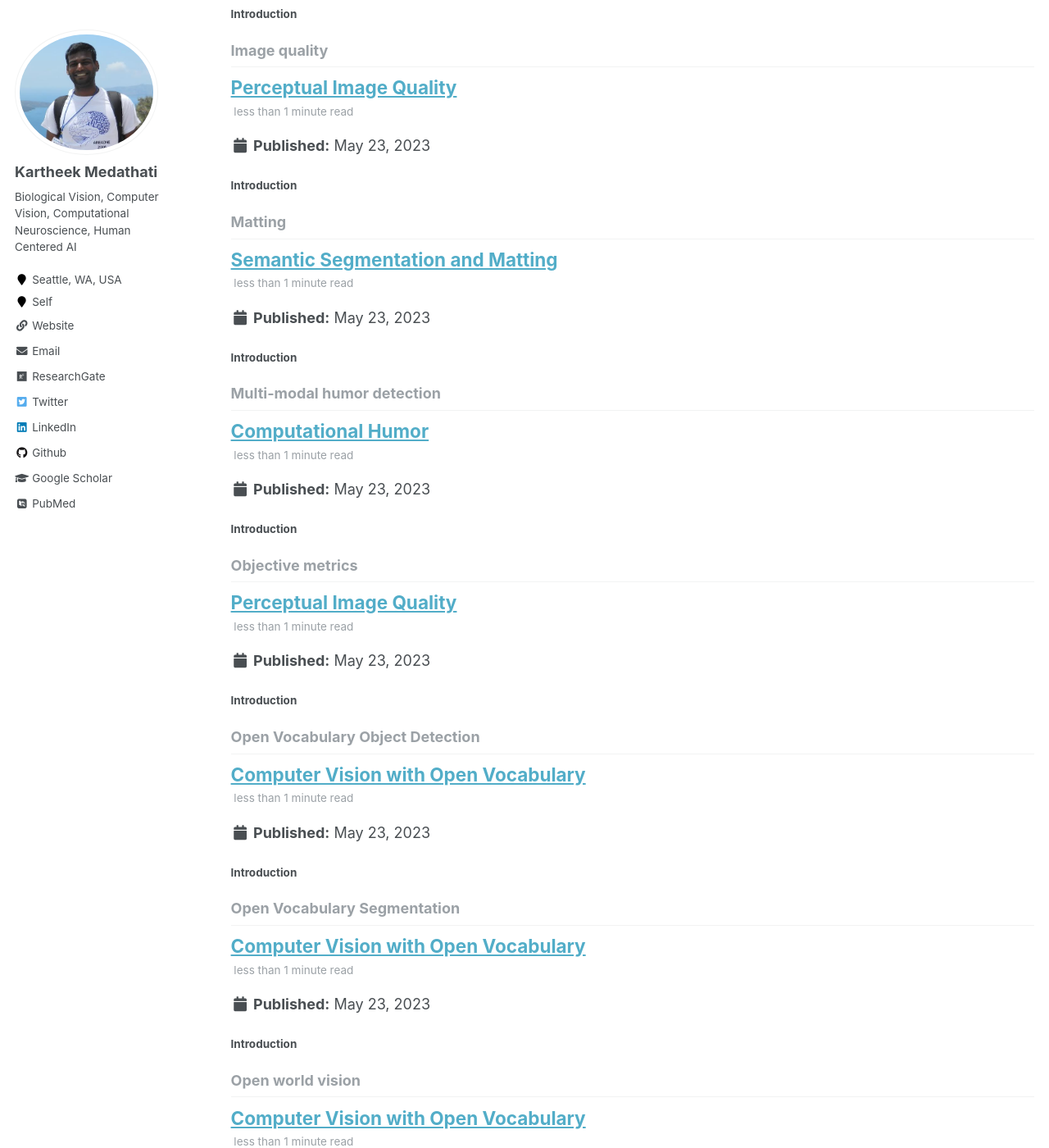
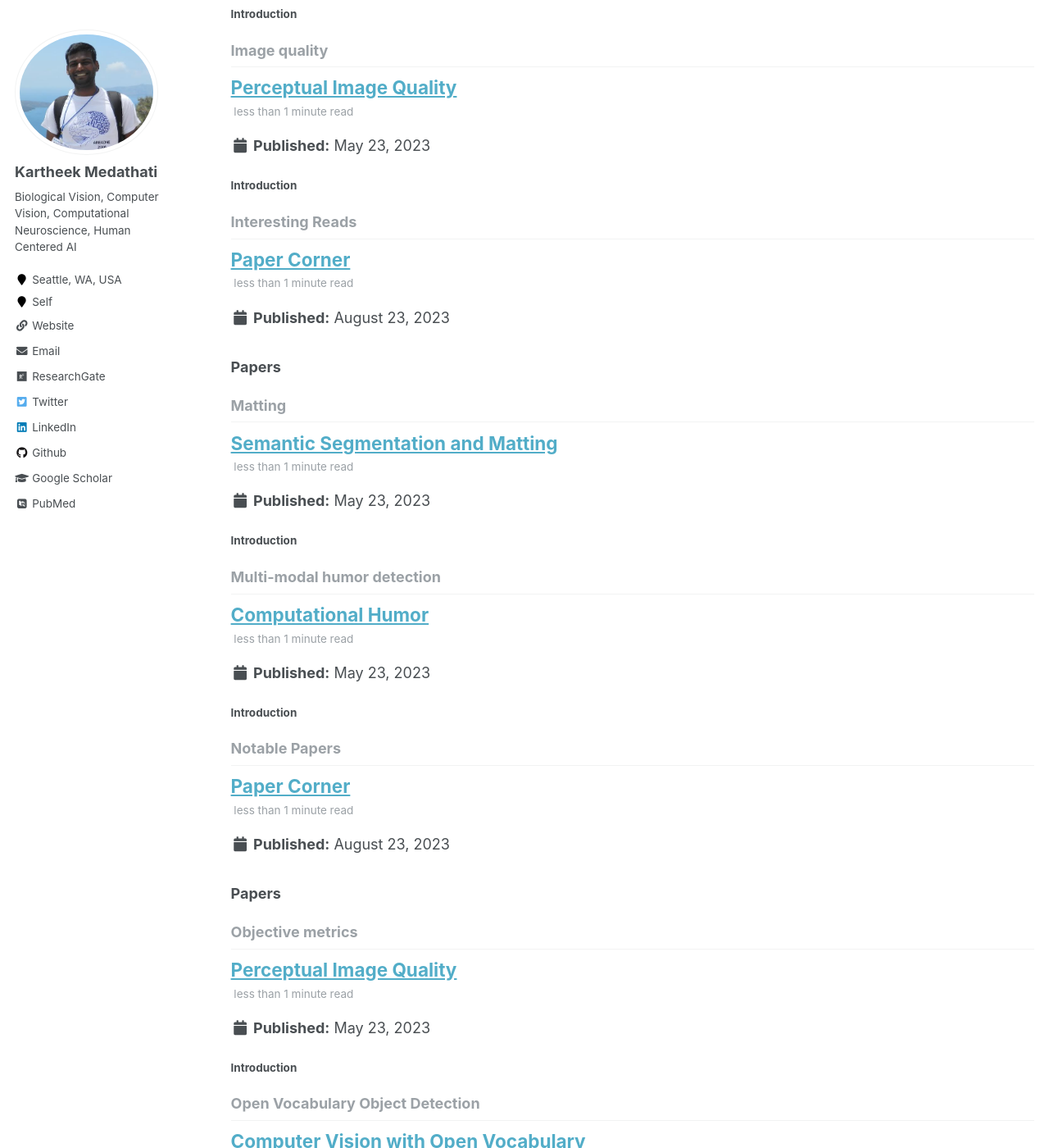
Before and after one commit to kartheekmedathati/kartheekmedathati.github.io, a Jekyll site: the page built from _pages/tag-archive.html, in a window 1280 px wide and 1400 px high, scrolled down 749 px. Shown: the whole window at 82% size. Built offline with Jekyll 4.4.1, drawn with Linux system fonts in a browser that asks for light colours; some web fonts are replaced; some of the changed text lies outside the part shown.

Commit message:
Added Paper Readings

```diff
--- a/_data/navigation.yml
+++ b/_data/navigation.yml
@@ -3,7 +3,7 @@
   - title: "Publications"
     url: /publications/
 
-  - title: "Blog Posts"
+  - title: "Posts"
     url: /year-archive/
 
   - title: "CV"
--- /dev/null
+++ b/_posts/2023-08-23-Reading-blog-post-5.md
@@ -0,0 +1,19 @@
+---
+title: 'Paper Corner'
+date: 2023-08-23
+permalink: /posts/2023/05/blog-post-4/
+tags:
+  - Interesting Reads
+  - Theoretical Machine Learning
+  - Notable Papers
+---
+
+### Papers
+
+##### 23 August 2023
+
+1. [3D Gaussian Splatting for Real-Time Radiance Field Rendering](https://repo-sam.inria.fr/fungraph/3d-gaussian-splatting/)
+    - [Tutorial Reading](https://www.youtube.com/watch?v=xgwvU7S0K-k&t=752s)
+    - [Dynamic 3D Gaussians](https://www.youtube.com/watch?v=hDuy1TgD8I4)
+2. [Grokking (not that relevant?)](https://kindxiaoming.github.io/pdfs/grokking_review.pdf)
+3. [On the theory of stochastic processes, with particular reference to applications](https://digitalassets.lib.berkeley.edu/math/ucb/text/math_s1_article-21.pdf)
```
Also changed, not shown: _pages/markdown.md (+1 -0 lines).
